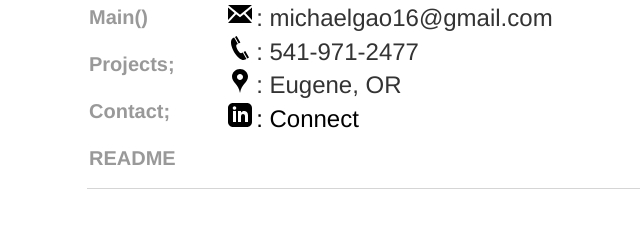
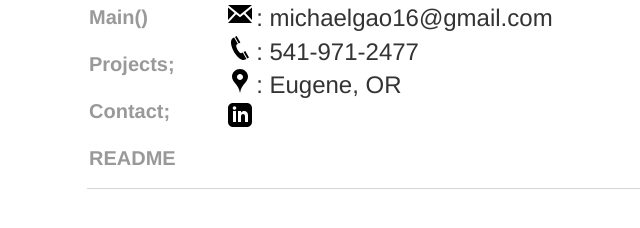
Before and after one commit to michael-c-gao/WebsiteOfMichael, a Jekyll site: the page built from contact/index.html, in a window 1280 px wide. Shown: the part 222-450 px from the top of the page, without its empty margins (41-681 px from the left). Built offline with Jekyll 4.4.1, drawn with Linux system fonts in a browser that asks for light colours.

Commit message:
Update index.html

```diff
--- a/contact/index.html
+++ b/contact/index.html
@@ -49,7 +49,6 @@ title: Info
 		<img src="location.svg" alt="location: "> <p style="display:inline-block; margin-top: 0px; margin-bottom: 0px;"> : Eugene, OR</p>
 		<br>
 		<img src="linkedin.svg" alt="linkedin: "> <p style="display:inline-block; margin-top: 0px; margin-bottom: 0px;">
-		<a style="color:black" href="https://www.linkedin.com/in/michael-c-gao/"> : Connect</a></p>
 		<br>
 	</section>
 
```
